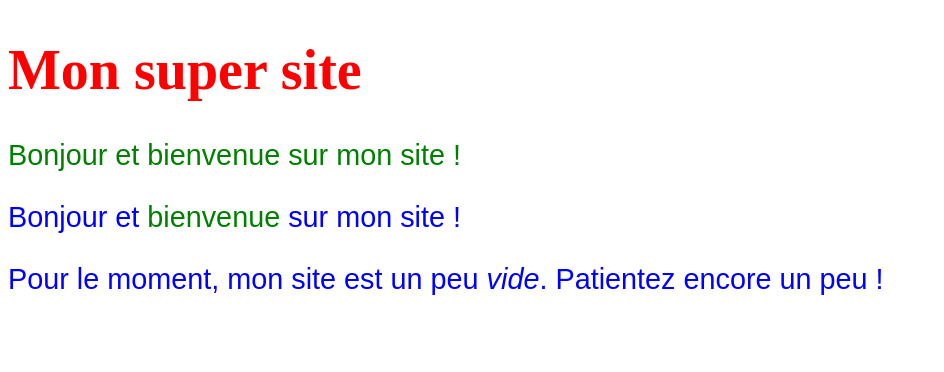
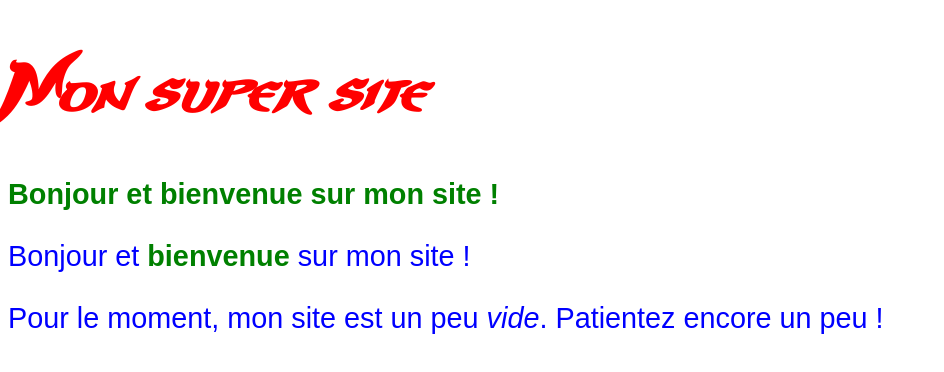
Before and after one commit to b-abdelhaq/carnet-voyages, a plain HTML site: page index.html in a window 1280 px wide. Shown: the whole page, without its empty margins (0-944 px from the left). Drawn offline with Linux system fonts and the light colour scheme.

Commit message:
Format Text

```diff
--- a/style.css
+++ b/style.css
@@ -5,14 +5,26 @@ p
   font-family: sans-serif;
 }
 
+@font-face {
+  font-family: 'PrinceOfPersia';
+  src: url('PrinceOfPersia.ttf');
+}
+
 h1
 {
   font-size: 350%;
   color: red;
-  font-family: serif;
+  font-family: 'PrinceOfPersia', Arial, serif;
+  font-style: italic;
+}
+
+em
+{
+  text-decoration: inderline;
 }
 
 .introduction, .salutations
 {
   color: green;
+  font-weight: bold;
 }
```
